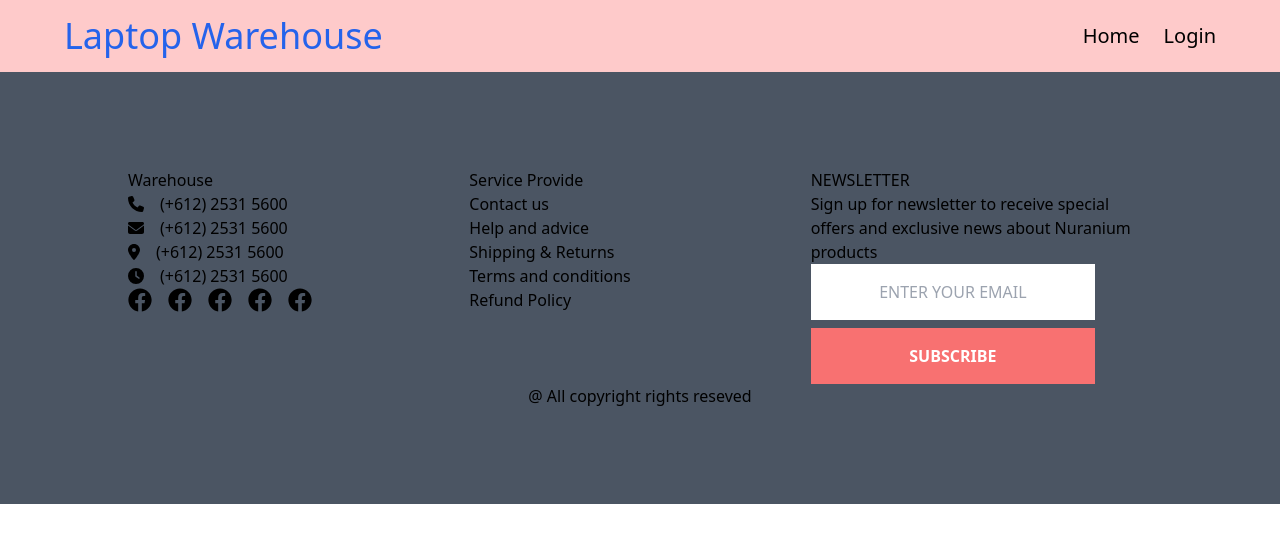
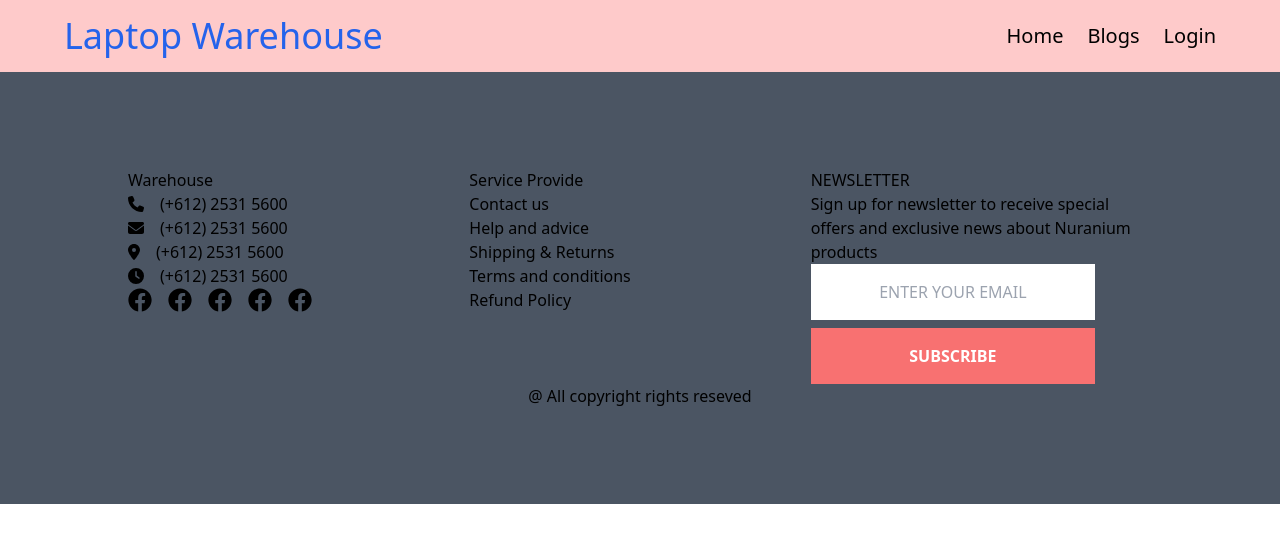
Before and after one commit to armejbha/laptop-warehouse-client, a React (Create React App) app: page /blogs in a window 1280 px wide. Shown: the top 542 px of the page. Built offline with nearby package versions, Linux system fonts and the light colour scheme; no server answers.

Commit message:
delete item from manageItem

```diff
--- a/src/App.js
+++ b/src/App.js
@@ -2,6 +2,7 @@
 import { Route, Routes } from 'react-router-dom';
 import './App.css';
 import AddItem from './Pages/AddItem/AddItem';
+import Blogs from './Pages/Blogs/Blogs';
 import Home from './Pages/Home/Home/Home';
 import ItemDetails from './Pages/ItemDetails/ItemDetails';
 import Login from './Pages/Login/Login/Login';
@@ -19,6 +20,7 @@ function App() {
       <Routes>
         <Route path='/' element={<Home></Home>}></Route>
         <Route path='/home' element={<Home></Home>}></Route>
+        <Route path='/blogs' element={<Blogs></Blogs>}></Route>
         <Route path='/inventory/:id' element={
           <RequireAuth>
             <ItemDetails></ItemDetails>
--- /dev/null
+++ b/src/Pages/Blogs/Blogs.js
@@ -0,0 +1,11 @@
+import React from 'react';
+
+const Blogs = () => {
+    return (
+        <div>
+
+        </div>
+    );
+};
+
+export default Blogs;
--- a/src/Pages/ManageItems/ManageItems.js
+++ b/src/Pages/ManageItems/ManageItems.js
@@ -1,8 +1,10 @@
 import React from 'react';
+import { useNavigate } from 'react-router-dom';
 import useItems from '../../Hook/useItems';
 
 const ManageItems = () => {
     const [items, setItems] = useItems();
+    const navigate = useNavigate();
     const handleDelete = id => {
         const process = window.confirm('Are you want to delete it');
         if (process) {
@@ -18,9 +20,13 @@ const ManageItems = () => {
                 })
         }
     }
+    const navigateToAddItem = () => {
+        navigate('/addItem');
+    }
     return (
         <div className='mb-24 mx-12'>
             <h2 className='text-center my-4 text-2xl font-bold'>Manage Items</h2>
+            <button onClick={navigateToAddItem} className='bg-red-400 my-4 block mx-auto px-6 py-2 rounded-md text-xl font-bold'>Add Item</button>
             <table className='border border-slate-500 w-full'>
                 <thead>
                     <tr className=''>
--- a/src/Shared/Header/Header.js
+++ b/src/Shared/Header/Header.js
@@ -23,6 +23,9 @@ const Header = () => {
                 <ul className={`md:flex absolute md:static right-4 duration-75 ease-in shadow-lg md:shadow-none rounded-lg bg-stone-600 md:bg-transparent px-8 py-2 md:px-0 md:py-0 ${open ? 'top-8' : 'top-[-150px] md:top-0'}`}>
                     <li className=''>
                         <Link className='md:mr-6 text-sm md:text-xl' to='/home'>Home</Link>
+                    </li>
+                    <li className=''>
+                        <Link className='md:mr-6 text-sm md:text-xl' to='/blogs'>Blogs</Link>
                     </li>
                     {
                         user &&
```
